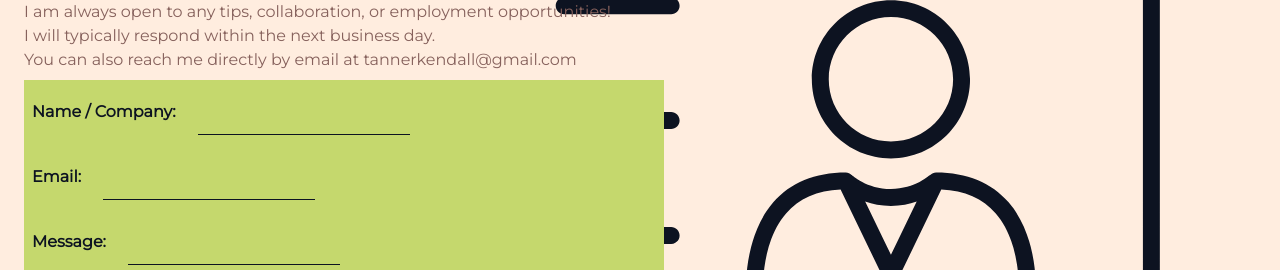
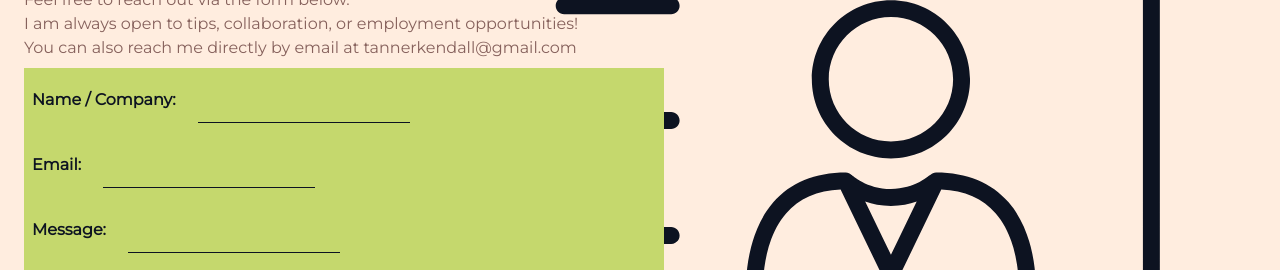
Before and after one commit to TannerKendall/portfolio-page, a website with bundled scripts: page contact.html in a window 1280 px wide. Shown: the part 268-538 px from the top of the page. Built offline with nearby package versions, Linux system fonts and the light colour scheme.

Commit message:
format again

```diff
--- a/contact.html
+++ b/contact.html
@@ -42,8 +42,7 @@
                             </div>
                             <div class="">
                                 <div class="contact-blurb col-xs-6 mx-4">
-                                    <p>Feel free to reach out via the form below. <br>I am always open to any tips, collaboration, or employment opportunities!</p>
-                                    <p>I will typically respond within the next business day.</p>
+                                    <p>Feel free to reach out via the form below. <br>I am always open to tips, collaboration, or employment opportunities!</p>
                                     <p>You can also reach me directly by email at tannerkendall@gmail.com</p>
                                 </div>
                             </div>
```
Also changed, not shown: dist/contact.html.
